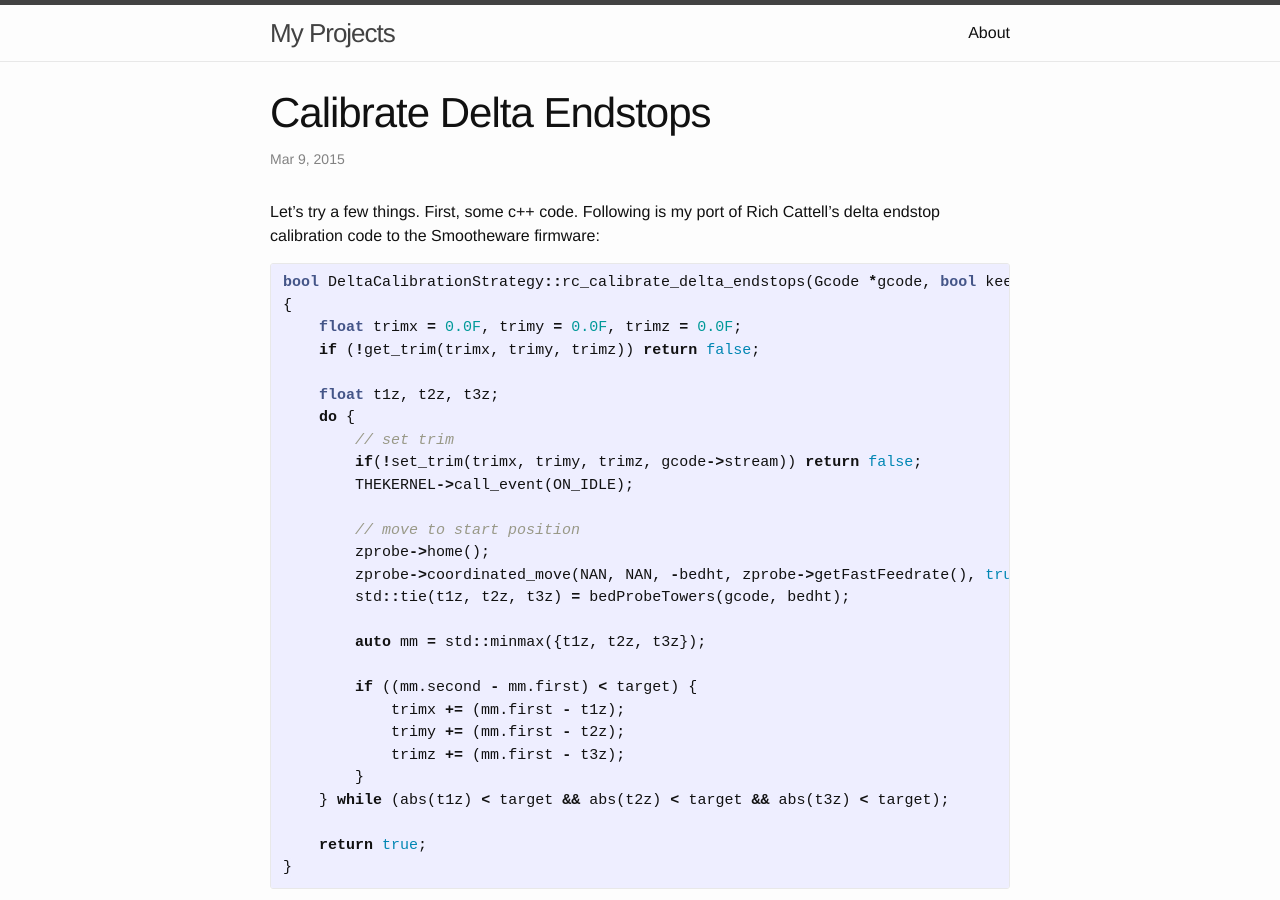
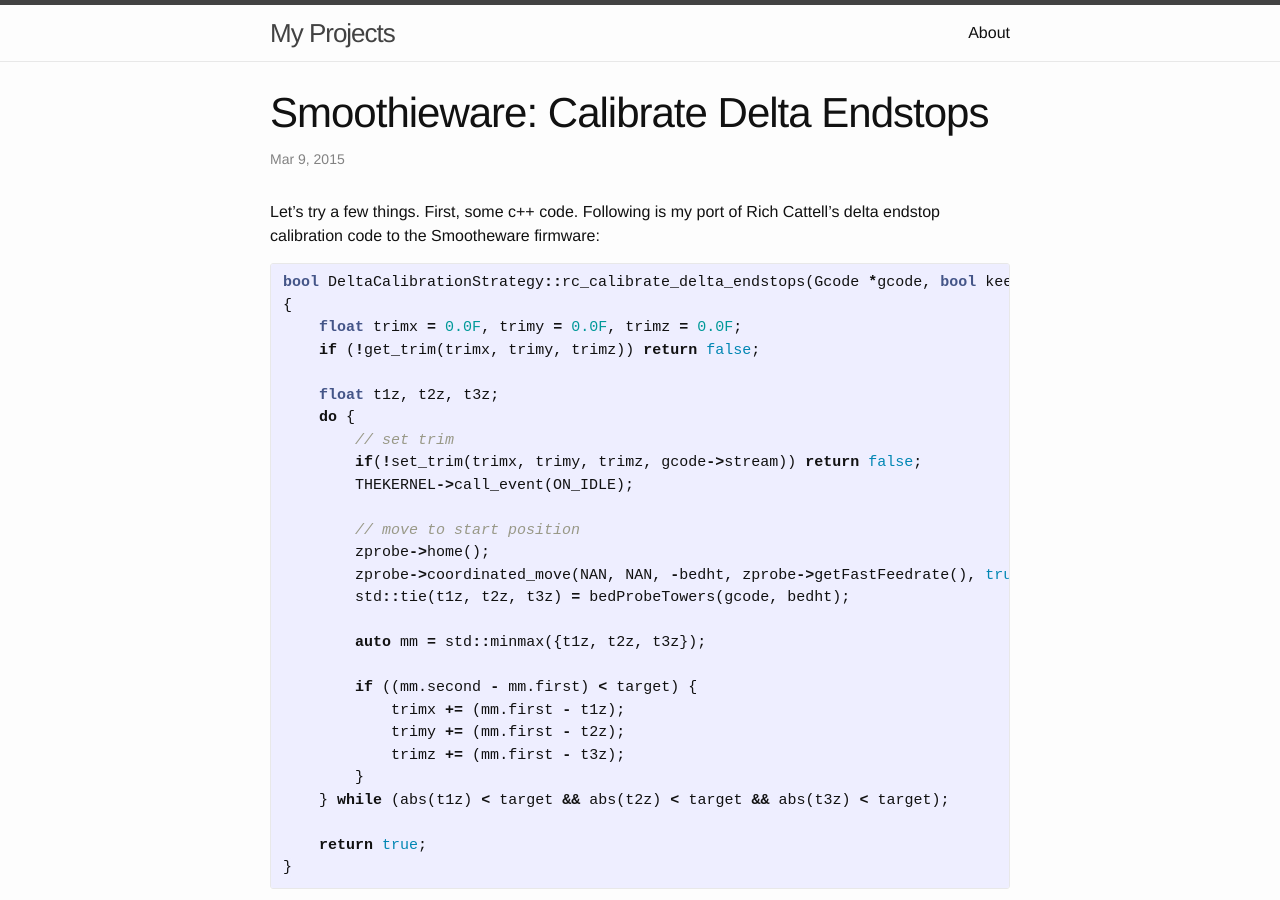
Before and after one commit to dankirkpatrick/dankirkpatrick.github.io, a Jekyll site: the page built from _posts/2015-03-09-smoothieware_calibrate_delta_endstops.markdown, in a window 1280 px wide and 900 px high. Built offline with Jekyll 4.4.1, drawn with Linux system fonts in a browser that asks for light colours.

Commit message:
Initial commit with Jekyll

```diff
--- a/_posts/2015-03-09-calibrate_delta_endstops.markdown
+++ b/_posts/2015-03-09-smoothieware_calibrate_delta_endstops.markdown
@@ -1,8 +1,8 @@
 ---
 layout: post
-title:  "Calibrate Delta Endstops"
+title:  "Smoothieware: Calibrate Delta Endstops"
 date:   2015-03-09 08:30:06
-categories: cattell delta calibration update
+categories: cattell smoothieware delta calibration autocalibration update
 ---
 Let's try a few things.  First, some c++ code.  Following is my port of Rich Cattell's delta endstop calibration code to the Smootheware firmware:
 
--- a/_posts/2015-03-09-calibrate_delta_radius.markdown
+++ b/_posts/2015-03-09-smoothieware_calibrate_delta_radius.markdown
@@ -2,7 +2,7 @@
 layout: post
 title:  "Calibrate Delta Radius"
 date:   2015-03-09 08:48:06
-categories: cattell delta calibration update
+categories: cattell smoothieware delta calibration autocalibration update
 ---
 Following is my port of Rich Cattell's delta radius calibration code to the Smootheware firmware.  Note that I follow RC's approach of probing the center, comparing the value to an average of the towers, when calibrating.  The Smoothieware firmware instead probes the center once and then probes the tower positions, comparing the average to the value of the center, when calibrating:
 
```
